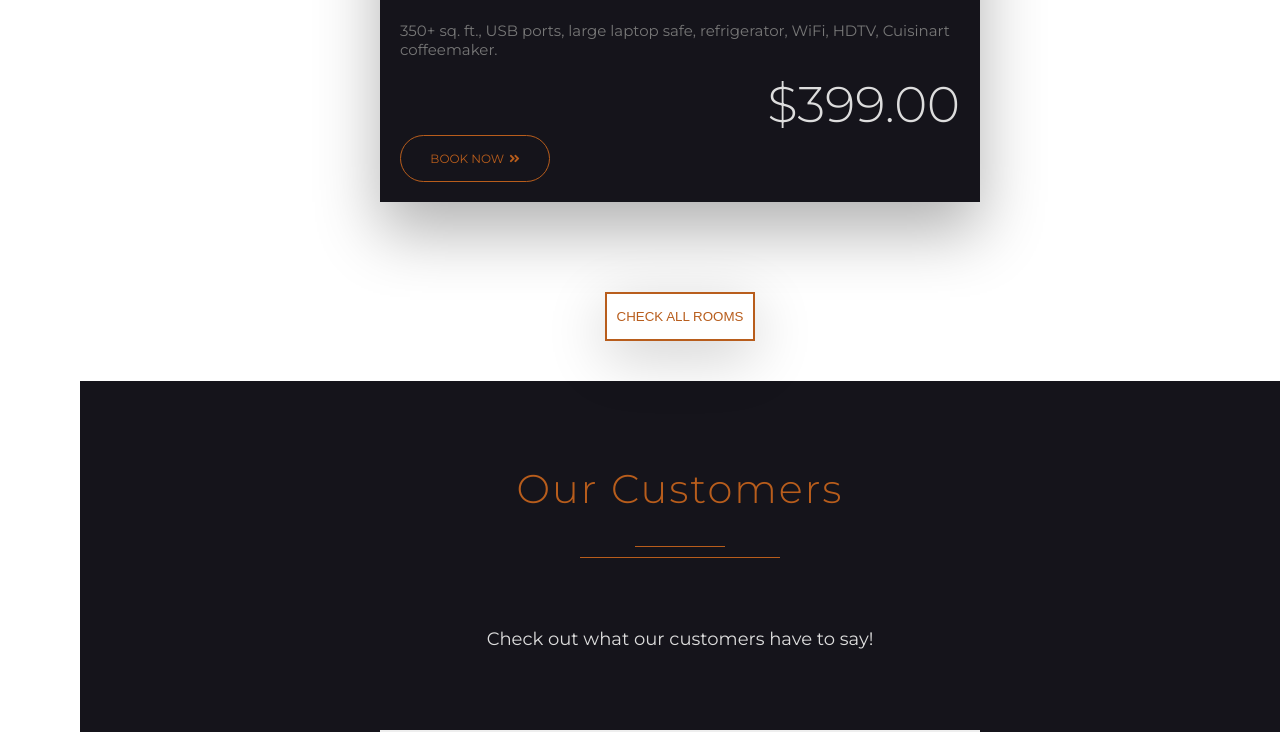
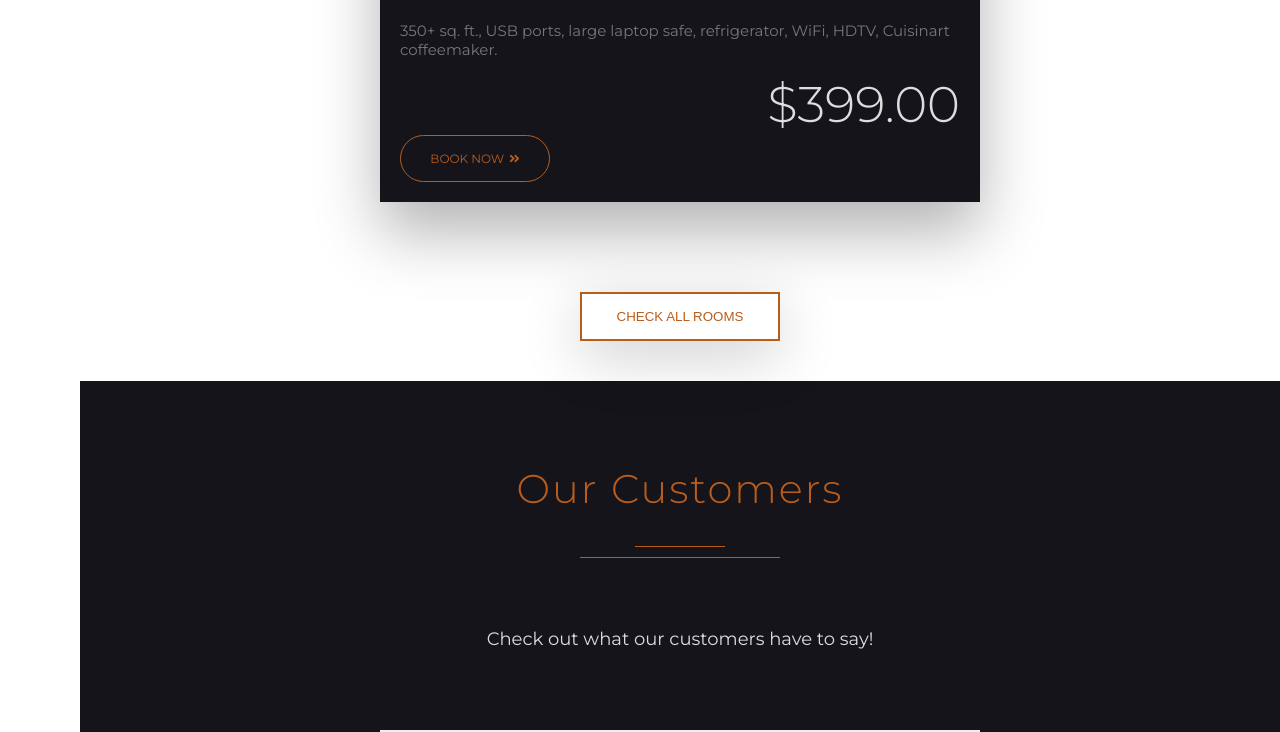
Before and after one commit to sunnyday90210/React-Grand-Hotel, a React (Create React App) app: page / in a window 1280 px wide. Shown: the part 4441-5173 px from the top of the page. Built offline with nearby package versions, Linux system fonts and the light colour scheme.

Commit message:
Update Rooms.css

```diff
--- a/src/components/Rooms/Rooms.css
+++ b/src/components/Rooms/Rooms.css
@@ -95,7 +95,7 @@
 }
 
 .rooms-btn {
-  widows: 20rem;
+  width: 20rem;
   padding: 1.5rem 1rem;
   margin: 4rem 0;
   background-color: transparent;
```
